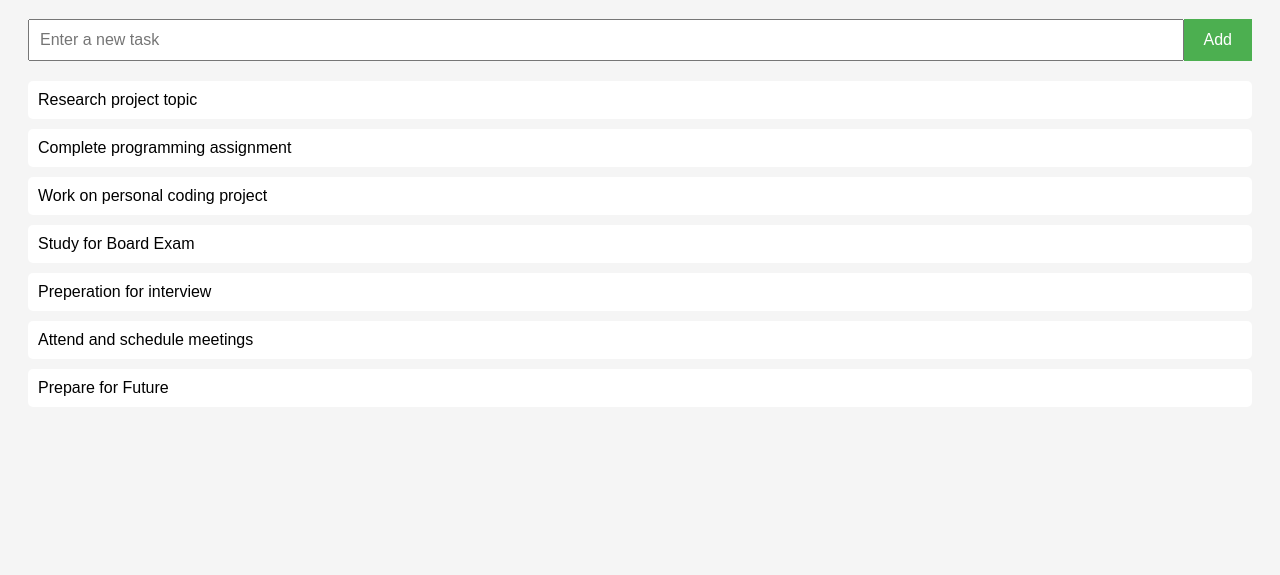
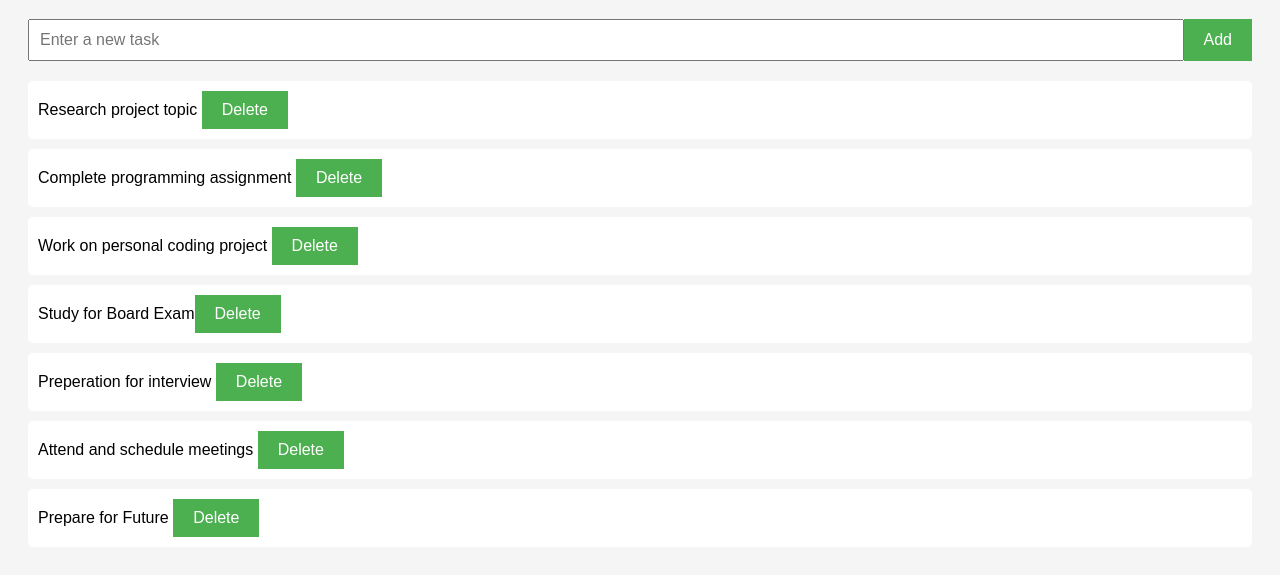
Before and after one commit to ori-on1/TODO-List, a plain HTML site: page index.html in a window 1280 px wide. Shown: the part 89-664 px from the top of the page. Drawn offline with Linux system fonts and the light colour scheme.

Commit message:
Delete Option added

```diff
--- a/index.html
+++ b/index.html
@@ -13,13 +13,51 @@
     </form>
     <div>
       <ul id="todoList">
-        <li>Research project topic</li>
-        <li>Complete programming assignment</li>
-        <li>Work on personal coding project</li>
-        <li>Study for Board Exam</li>
-        <li>Preperation for interview</li>
-        <li>Attend and schedule meetings</li>
-        <li>Prepare for Future</li>
+        <li>
+          Research project topic
+          <button type="button" class="deleteOption" onclick="deleteTask(this)">
+            Delete
+          </button>
+        </li>
+        <li>
+          Complete programming assignment
+          <button type="button" class="deleteOption" onclick="deleteTask(this)">
+            Delete
+          </button>
+        </li>
+        <li>
+          Work on personal coding project
+          <button type="button" class="deleteOption" onclick="deleteTask(this)">
+            Delete
+          </button>
+        </li>
+        <li>
+          Study for Board Exam<button
+            type="button"
+            class="deleteOption"
+            onclick="deleteTask(this)"
+          >
+            Delete
+          </button>
+        </li>
+        <li>
+          Preperation for interview
+          <button type="button" class="deleteOption" onclick="deleteTask(this)">
+            Delete
+          </button>
+        </li>
+        <li>
+          Attend and schedule meetings
+          <button type="button" class="deleteOption" onclick="deleteTask(this)">
+            Delete
+          </button>
+        </li>
+        <li>
+          Prepare for Future
+          <button type="button" class="deleteOption" onclick="deleteTask(this)">
+            Delete
+          </button>
+        </li>
       </ul>
     </div>
   </body>
--- a/script.js
+++ b/script.js
@@ -8,3 +8,9 @@ function addTodo() {
     todoInput.value = "";
   }
 }
+
+function deleteTask(taskItem) {
+  var listItem = taskItem.parentNode;
+  var todoList = listItem.parentNode;
+  todoList.removeChild(listItem);
+}
```
